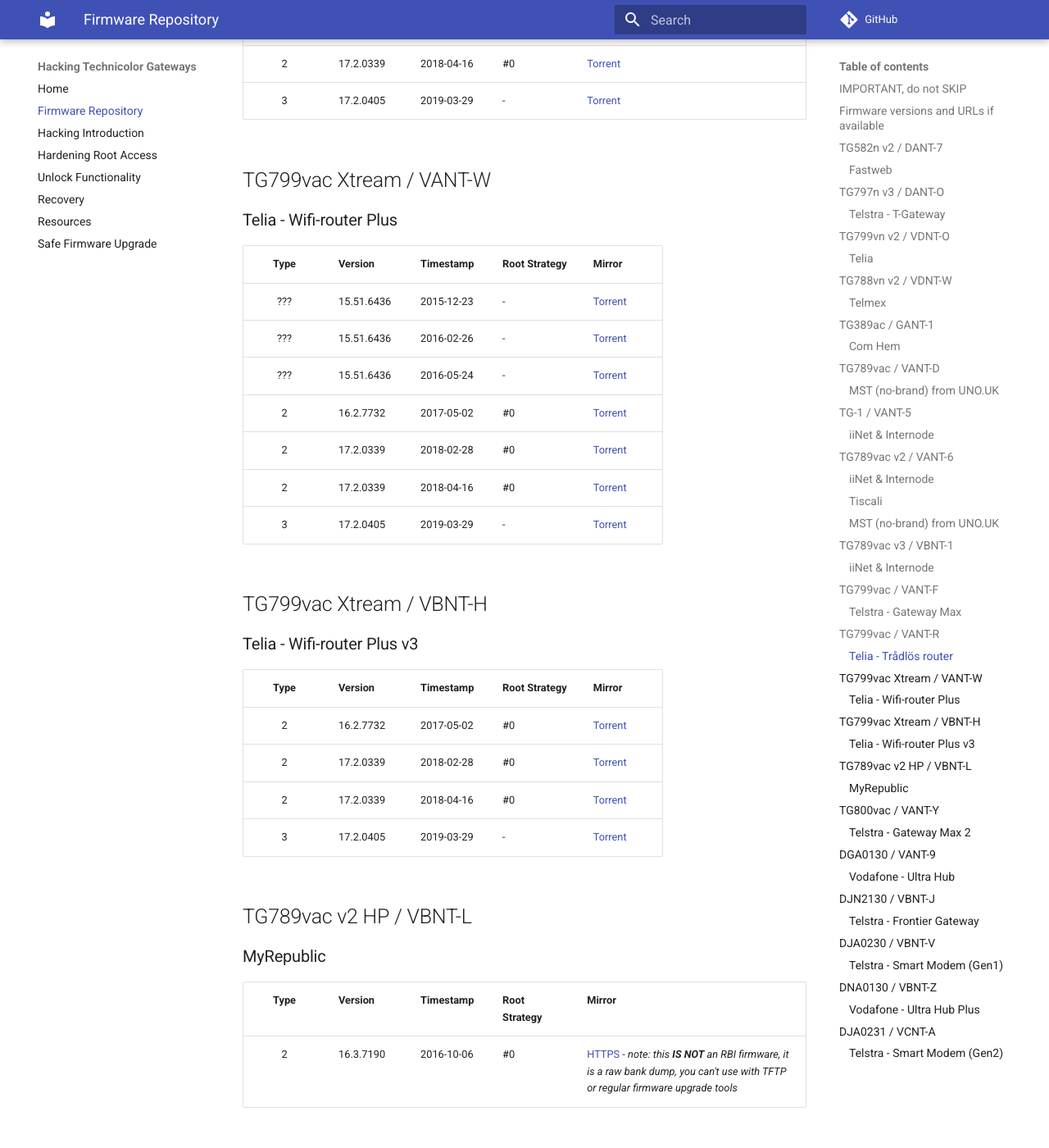
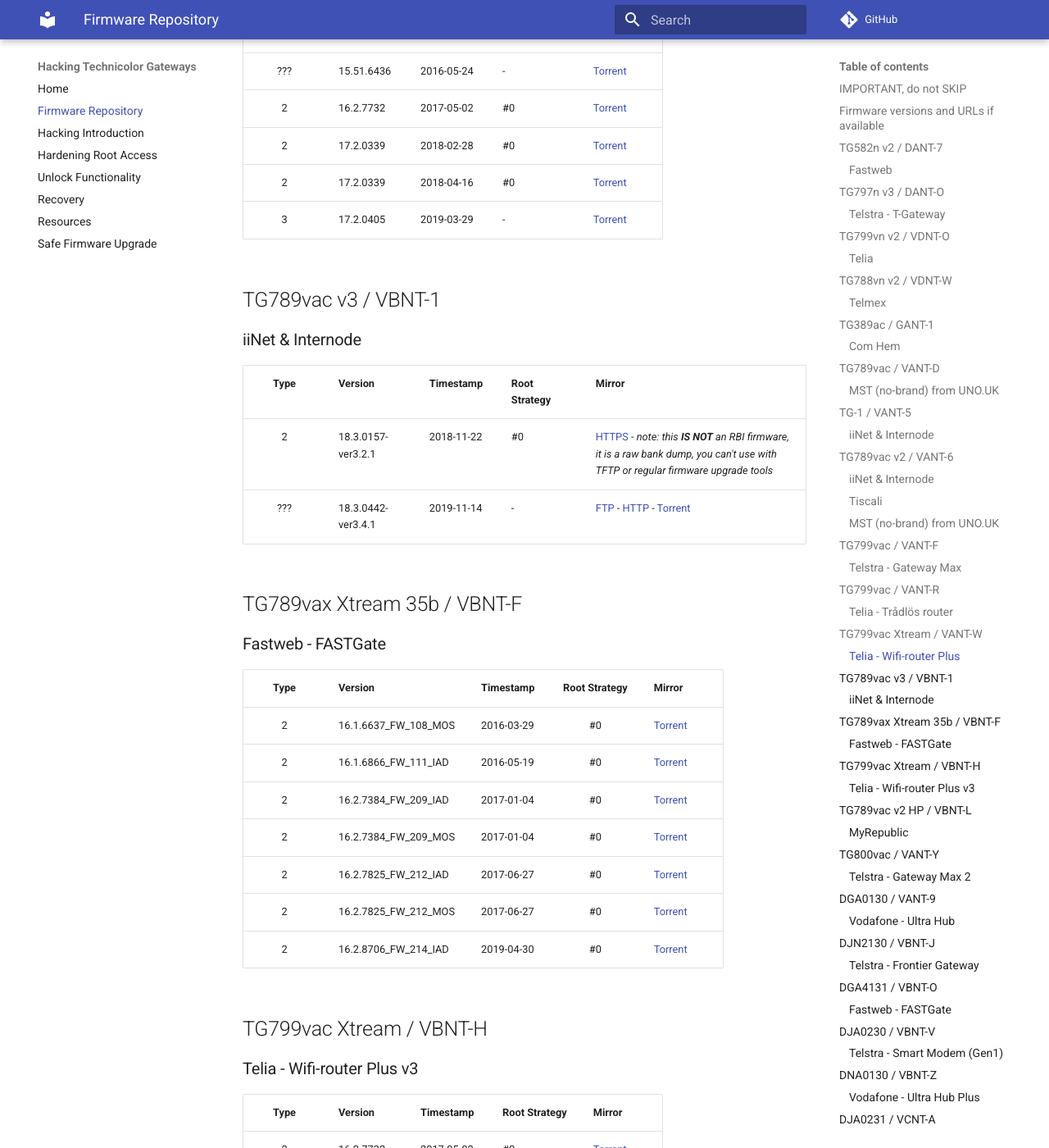
Before and after one commit to hack-technicolor/hack-technicolor, an MkDocs documentation site: the page built from docs/Repository.md, in a window 1280 px wide and 1400 px high, scrolled down 6095 px. Shown: the whole window at 82% size. Built offline with MkDocs 1.6.1 and Material for MkDocs 9.7.7, drawn with Linux system fonts in a browser that asks for light colours; comment, search, counter and statistics services are not loaded; some of the changed text lies outside the part shown.

Commit message:
Support DGA4131 VBNT-O, TG789vac Xtream 35b VBNT-F

```diff
--- a/docs/Repository.md
+++ b/docs/Repository.md
@@ -178,6 +169,29 @@
 | 2      | 17.2.0339        | 2018-02-28 | #0            | [Torrent](https://github.com/kevdagoat/hack-technicolor/blob/master/torrents/vant-w/172339w1441004closed.rbi.torrent?raw=true) |
 | 2      | 17.2.0339        | 2018-04-16 | #0            | [Torrent](https://github.com/kevdagoat/hack-technicolor/blob/master/torrents/vant-w/172339w1441020closed.rbi.torrent?raw=true) |
 | 3      | 17.2.0405        | 2019-03-29 | -             | [Torrent](https://github.com/kevdagoat/hack-technicolor/blob/master/torrents/vant-w/172405w1441030closed.rbi.torrent?raw=true) |
+
+## TG789vac v3 / VBNT-1
+
+### iiNet & Internode
+
+| Type   | Version            | Timestamp  | Root Strategy | Mirror |
+|:------:|:-------------------|:-----------|:--------------|:-------|
+| 2      | 18.3.0157-ver3.2.1 | 2018-11-22 | #0            | [HTTPS](https://github.com/kevdagoat/hack-technicolor/raw/master/firmware/vbnt-1_18.3.0157-ver3.2.1-CRF905-bank_dump.xz) - *note: this **IS NOT** an RBI firmware, it is a raw bank dump, you can't use with TFTP or regular firmware upgrade tools* |
+| ???    | 18.3.0442-ver3.4.1 | 2019-11-14 | -             | [FTP](ftp://ftp.iinet.net.au/pub/internode-support/hardware/tg789/firmware/vbnt-1_18.3.0442-ver3.4.1-CRF981-3141011.rbi) - [HTTP](http://ftp.iinet.net.au/pub/internode-support/hardware/tg789/firmware/vbnt-1_18.3.0442-ver3.4.1-CRF981-3141011.rbi) - [Torrent](https://github.com/kevdagoat/hack-technicolor/blob/master/torrents/vbnt-1/vbnt-1_18.3.0442-ver3.4.1-CRF981-3141011.rbi.torrent?raw=true) |
+
+## TG789vax Xtream 35b / VBNT-F
+
+### Fastweb - FASTGate
+
+| Type   | Version              | Timestamp  | Root Strategy | Mirror |
+|:------:|:---------------------|:-----------|:-------------:|:-------|
+| 2      | 16.1.6637_FW_108_MOS | 2016-03-29 | #0            | [Torrent](https://github.com/kevdagoat/hack-technicolor/blob/master/torrents/vbnt-f/16.1.6637-2081001_FW_108_MOS_TG789vacXtream.rbi.torrent?raw=true) |
+| 2      | 16.1.6866_FW_111_IAD | 2016-05-19 | #0            | [Torrent](https://github.com/kevdagoat/hack-technicolor/blob/master/torrents/vbnt-f/16.1.6866-2081001_FW_111_IAD_TG789vacXtream.rbi.torrent?raw=true) |
+| 2      | 16.2.7384_FW_209_IAD | 2017-01-04 | #0            | [Torrent](https://github.com/kevdagoat/hack-technicolor/blob/master/torrents/vbnt-f/16.2.7384-2349001-FW_209-IAD_TG789vacXtream.rbi.torrent?raw=true) |
+| 2      | 16.2.7384_FW_209_MOS | 2017-01-04 | #0            | [Torrent](https://github.com/kevdagoat/hack-technicolor/blob/master/torrents/vbnt-f/16.2.7384-2349001-FW_209-MOS_TG789vacXtream.rbi.torrent?raw=true) |
+| 2      | 16.2.7825_FW_212_IAD | 2017-06-27 | #0            | [Torrent](https://github.com/kevdagoat/hack-technicolor/blob/master/torrents/vbnt-f/16.2.7825-2349001-FW_212-IAD_TG789vacXtream.rbi.torrent?raw=true) |
+| 2      | 16.2.7825_FW_212_MOS | 2017-06-27 | #0            | [Torrent](https://github.com/kevdagoat/hack-technicolor/blob/master/torrents/vbnt-f/16.2.7825-2349001-FW_212-MOS_TG789vacXtream.rbi.torrent?raw=true) |
+| 2      | 16.2.8706_FW_214_IAD | 2019-04-30 | #0            | [Torrent](https://github.com/kevdagoat/hack-technicolor/blob/master/torrents/vbnt-f/16.1.6637-2081001_FW_108_MOS_TG789vacXtream.rbi.torrent?raw=true) |
 
 ## TG799vac Xtream / VBNT-H
 
@@ -231,6 +245,22 @@
 | 2      | 17.2.0219-820-RB | -          | #2            | [HTTP](http://fwstore.bdms.telstra.net/Technicolor_vbnt-j_CRF778-17.2.0219-820-RB/vbnt-j_CRF778-17.2.0219-820-RB.rbi) - [Torrent](https://github.com/kevdagoat/hack-technicolor/blob/master/torrents/vbnt-j/vbnt-j_CRF778-17.2.0219-820-RB.rbi.torrent?raw=true) |
 | 2      | 17.2.0261-820-RA | -          | #0 #2         | [HTTP](http://fwstore.bdms.telstra.net/Technicolor_vbnt-j_CRF847-17.2.0261-820-RA/vbnt-j_CRF847-17.2.0261-820-RA.rbi) - [Torrent](https://github.com/kevdagoat/hack-technicolor/blob/master/torrents/vbnt-j/vbnt-j_CRF847-17.2.0261-820-RA.rbi.torrent?raw=true) |
 | 2      | 17.2.0284-820-RA | -          | #2            | [HTTP](http://fwstore.bdms.telstra.net/Technicolor_vbnt-j_CRF913-17.2.0284-820-RA/vbnt-j_CRF913-17.2.0284-820-RA.rbi) - [Torrent](https://github.com/kevdagoat/hack-technicolor/blob/master/torrents/vbnt-j/vbnt-j_CRF913-17.2.0284-820-RA.rbi.torrent?raw=true) |
+
+## DGA4131 / VBNT-O
+
+### Fastweb - FASTGate
+
+| Type   | Version            | Timestamp  | Root Strategy | Mirror |
+|:------:|:-------------------|:-----------|:-------------:|:-------|
+| 2      | 17.2.0214_FW_219   | 2017-10-17 | #1            | [Torrent](https://github.com/kevdagoat/hack-technicolor/blob/master/torrents/vbnt-o/17.2.0214_FW_219_DGA4131.rbi.torrent?raw=true) |
+| 2      | 17.2.0245_FW_223   | 2017-11-28 | #1            | [Torrent](https://github.com/kevdagoat/hack-technicolor/blob/master/torrents/vbnt-o/17.2.0245_FW_223_DGA4131.rbi.torrent?raw=true) |
+| 2      | 17.2.0245_FW_226   | 2017-12-22 | #1            | [Torrent](https://github.com/kevdagoat/hack-technicolor/blob/master/torrents/vbnt-o/17.2.0245_FW_226_DGA4131.rbi.torrent?raw=true) |
+| 2      | 17.2.0279_FW_233   | 2018-04-13 | #1            | [Torrent](https://github.com/kevdagoat/hack-technicolor/blob/master/torrents/vbnt-o/17.2.0279_FW_233_DGA4131.rbi.torrent?raw=true) |
+| 2      | 17.2.0279_FW_235   | 2018-06-22 | #1            | [Torrent](https://github.com/kevdagoat/hack-technicolor/blob/master/torrents/vbnt-o/17.2.0279_FW_235_DGA4131.rbi.torrent?raw=true) |
+| 2      | 17.2.0392_FW_245   | 2018-10-24 | #1            | [Torrent](https://github.com/kevdagoat/hack-technicolor/blob/master/torrents/vbnt-o/17.2.0392_FW_245_DGA4131.rbi.torrent?raw=true) |
+| 2      | 17.2.0407_FW_247   | 2018-12-06 | #1            | [Torrent](https://github.com/kevdagoat/hack-technicolor/blob/master/torrents/vbnt-o/17.2.0407_FW_247_DGA4131.rbi.torrent?raw=true) |
+| 2      | 17.2.0412_FW_248   | 2018-12-15 | #1            | [Torrent](https://github.com/kevdagoat/hack-technicolor/blob/master/torrents/vbnt-o/17.2.0412_FW_248_DGA4131.rbi.torrent?raw=true) |
+| ???    | 18.3.n.0439_FW_258 | 2020-01-21 | -             | [Torrent](https://github.com/kevdagoat/hack-technicolor/blob/master/torrents/vbnt-o/18.3.n.0439_FW_258_DGA4131.rbi.torrent?raw=true) |
 
 ## DJA0230 / VBNT-V
 
```
Also changed, not shown: other parts of docs/Repository.md (+0 -9 lines), 16 other files.
